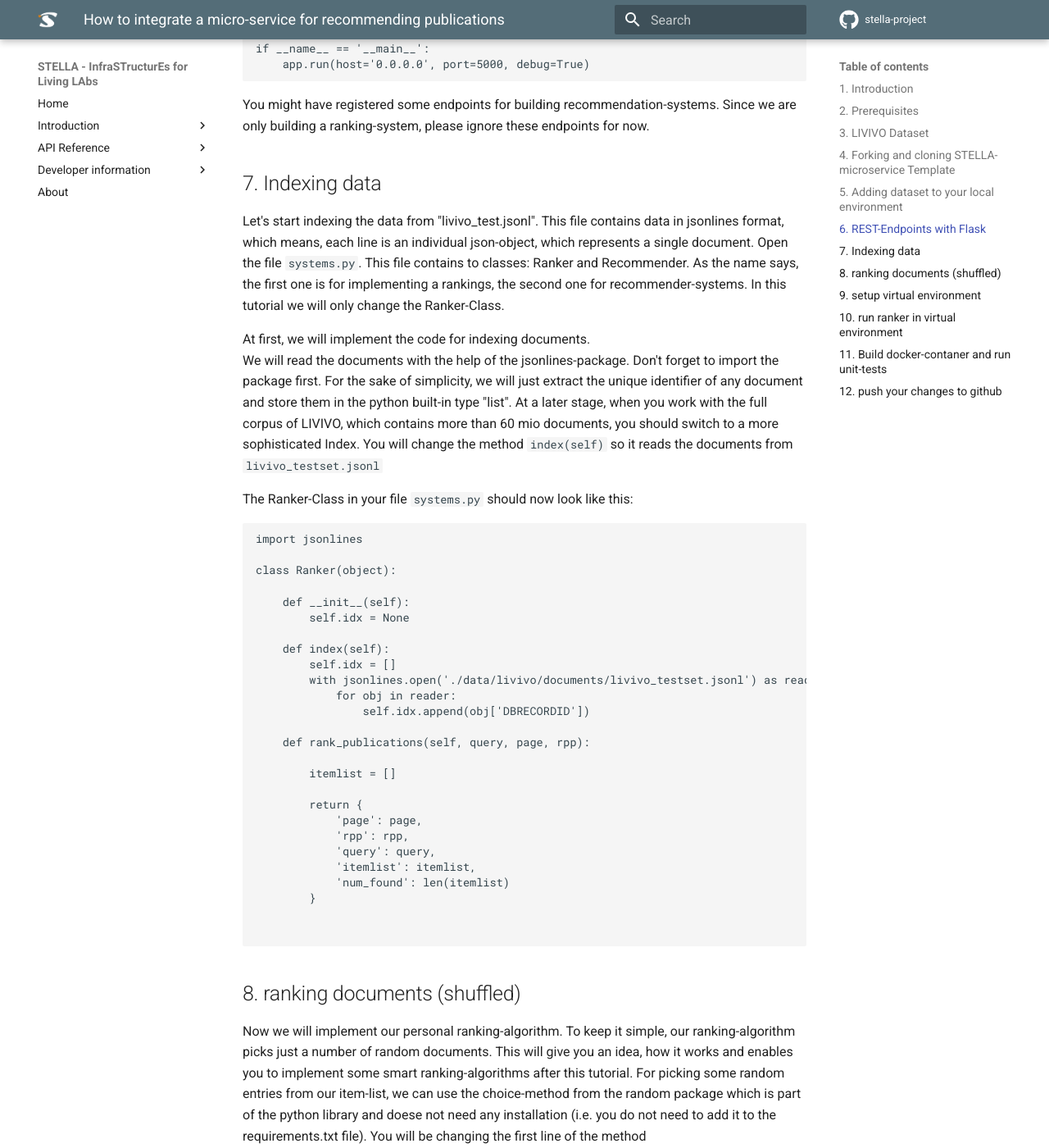
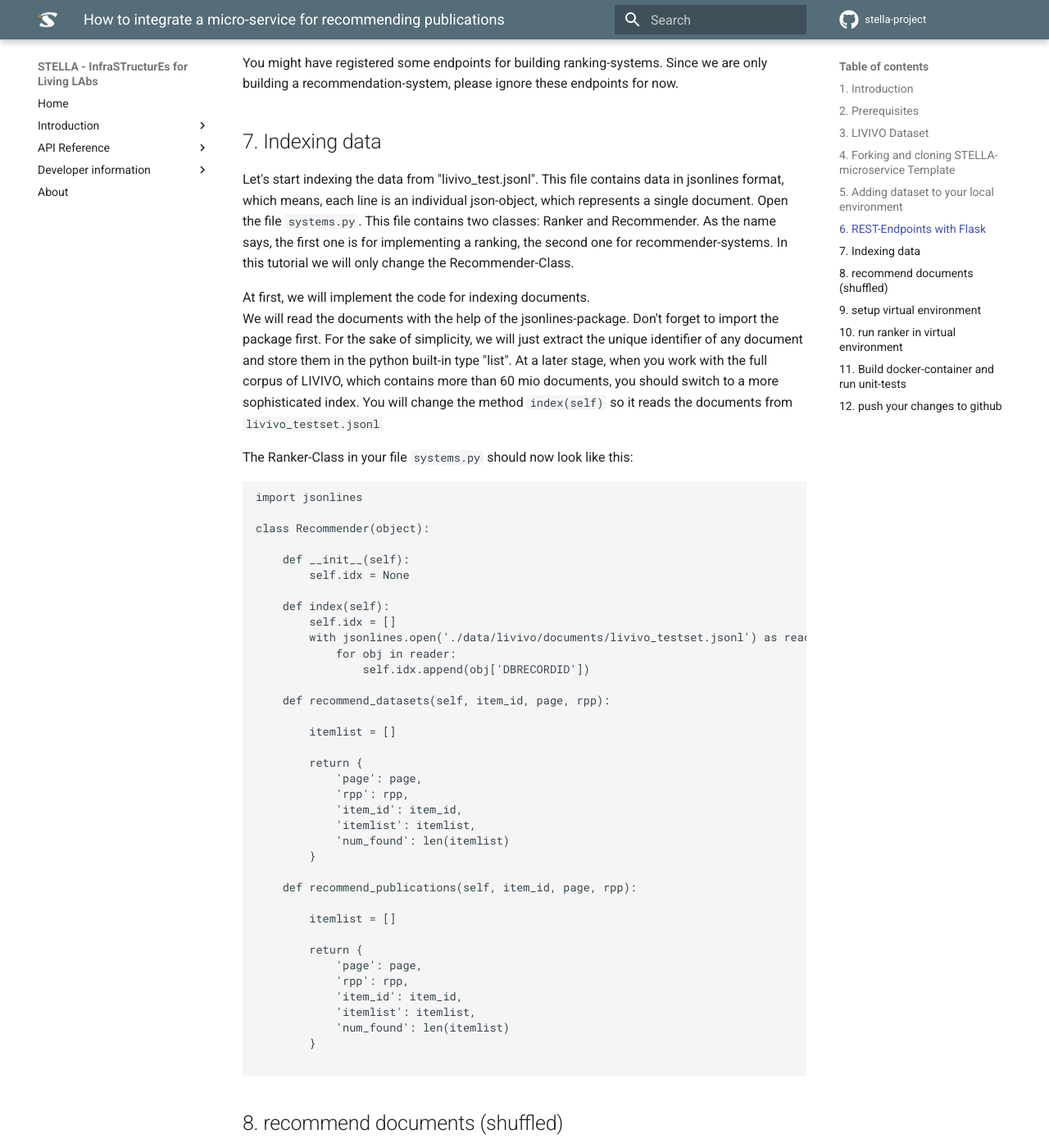
Before and after one commit to stella-project/stella-documentation, an MkDocs documentation site: the page built from docs/guides/participants-recommender-publications.md, in a window 1280 px wide and 1400 px high, scrolled down 4465 px. Shown: the whole window at 82% size. Built offline with MkDocs 1.6.1 and Material for MkDocs 9.7.7, drawn with Linux system fonts in a browser that asks for light colours; some of the changed text lies outside the part shown.

Commit message:
Update participants-recommender-publications.md

````diff
--- a/docs/guides/participants-recommender-publications.md
+++ b/docs/guides/participants-recommender-publications.md
@@ -94,13 +94,13 @@
 To connect your system with STELLA, your container has to provide REST-endpoints according to the STELLA-interface.
 Your system should provide three endpoints.
 First of all, your system has to implement an indexing-endpoint. This endpoint is called when your system is used for the first time. It builds a search-index from the data provided by the site.
-The ranking-endpoint must return an ordered list of document-ids in JSON format. If you provide these endpoints, your results will be integrated seamlessly into the sites’ pages.
+The recommendation-endpoint must return an ordered list of document-ids in JSON format. If you provide these endpoints, your results will be integrated seamlessly into the sites’ pages.
 The test-endpoint is, as you may have guessed, for testing if your container is up and running. It just displays the name of your container.
 
 * **GET** `/index`
   Starts indexing data, when starting ranking-system for the first time
 
-* **GET** `/ranking?query=<string:qstr>&page=<int:pnum>&rpp=<int:rppnum>`
+* **GET** `/recommendadtion/publications?item_id=<string:item_id>&page=<int:pnum>&rpp=<int:rppnum>`
   Returns an ordered list of document-ids in JSON-Format
 
 * **GET** `/test`
@@ -169,19 +169,19 @@
     app.run(host='0.0.0.0', port=5000, debug=True)
 ```
 
-You might have registered some endpoints for building recommendation-systems. Since we are only building a ranking-system, please ignore these endpoints for now.
+You might have registered some endpoints for building ranking-systems. Since we are only building a recommendation-system, please ignore these endpoints for now.
 
 
 ## 7. Indexing data
 
 Let's start indexing the data from "livivo_test.jsonl".
 This file contains data in jsonlines format, which means, each line is an individual json-object, which represents a single document.
-Open the file ``systems.py``. This file contains to classes: Ranker and Recommender. As the name says, the first one is for implementing a rankings, the second one for recommender-systems. In this tutorial we will only change the Ranker-Class.
+Open the file ``systems.py``. This file contains two classes: Ranker and Recommender. As the name says, the first one is for implementing a ranking, the second one for recommender-systems. In this tutorial we will only change the Recommender-Class.
 
 At first, we will implement the code for indexing documents.
 We will read the documents with the help of the jsonlines-package. Don't forget to import the package first.
 For the sake of simplicity, we will just extract the unique identifier of any document and store them in the python built-in type "list".
-At a later stage, when you work with the full corpus of LIVIVO, which contains more than 60 mio documents, you should switch to a more sophisticated Index.
+At a later stage, when you work with the full corpus of LIVIVO, which contains more than 60 mio documents, you should switch to a more sophisticated index.
 You will change the method ```index(self)``` so it reads the documents from ```livivo_testset.jsonl```
 
 The Ranker-Class in your file ``systems.py`` should now look like this:
@@ -189,7 +189,7 @@
 ```python
 import jsonlines
 
-class Ranker(object):
+class Recommender(object):
 
     def __init__(self):
         self.idx = None
@@ -200,34 +200,45 @@
             for obj in reader:
                 self.idx.append(obj['DBRECORDID'])
 
-    def rank_publications(self, query, page, rpp):
+    def recommend_datasets(self, item_id, page, rpp):
 
         itemlist = []
 
         return {
             'page': page,
             'rpp': rpp,
-            'query': query,
+            'item_id': item_id,
             'itemlist': itemlist,
             'num_found': len(itemlist)
         }
 
+    def recommend_publications(self, item_id, page, rpp):
+
+        itemlist = []
+
+        return {
+            'page': page,
+            'rpp': rpp,
+            'item_id': item_id,
+            'itemlist': itemlist,
+            'num_found': len(itemlist)
+        }
 
 ```
 
-## 8. ranking documents (shuffled)
+## 8. recommend documents (shuffled)
 
-Now we will implement our personal ranking-algorithm. To keep it simple, our ranking-algorithm picks just a number of random documents.
-This will give you an idea, how it works and enables you to implement some smart ranking-algorithms after this tutorial.
-For picking some random entries from our item-list, we can use the choice-method from the random package which is part of the python library and doese not need any installation (i.e. you do not need to add it to the requirements.txt file). You will be changing the first line of the method ```rank_publications(self, query, page, rpp)``` to get a randomized item list ```itemlist = random.choices(self.idx, k=rpp)```
+Now we will implement our personal algorithm for recommending publications. To keep it simple, our recommender-algorithm picks just a number of random documents.
+This will give you an idea, how it works and enables you to implement some smart recommender-algorithms after this tutorial.
+For picking some random entries from our item-list, we can use the choice-method from the random package which is part of the python library and does not need any installation (i.e. you do not need to add it to the requirements.txt file). You will be changing the first line of the method ```recommend_publications(self, query, page, rpp)``` to get a randomized item list ```itemlist = random.choices(self.idx, k=rpp)```
 
-The Ranker-Class in your file ``systems.py`` should now look like this:
+The Recommender-Cass in your file ``systems.py`` should now look like this:
 
 ```python
 import jsonlines
 import random
 
-class Ranker(object):
+class Recommender(object):
 
     def __init__(self):
         self.idx = None
@@ -238,14 +249,26 @@
             for obj in reader:
                 self.idx.append(obj['DBRECORDID'])
 
-    def rank_publications(self, query, page, rpp):
+    def recommend_datasets(self, item_id, page, rpp):
+
+        itemlist = []
+
+        return {
+            'page': page,
+            'rpp': rpp,
+            'item_id': item_id,
+            'itemlist': itemlist,
+            'num_found': len(itemlist)
+        }
+
+    def recommend_publications(self, item_id, page, rpp):
 
         itemlist = random.choices(self.idx, k=rpp)
 
         return {
             'page': page,
             'rpp': rpp,
-            'query': query,
+            'item_id': item_id,
             'itemlist': itemlist,
             'num_found': len(itemlist)
         }
@@ -297,7 +320,7 @@
 ```shell
 pip install -r requirements.txt
 ```
-Don't push the folder ``venv`` which contains the virtual python environment to your github-repository. It's just for testing your Ranker on your local machine.
+Don't push the folder ``venv`` which contains the virtual python environment to your github-repository. It's just for testing your Recommender on your local machine.
 
 ## 10. run ranker in virtual environment
 
@@ -313,12 +336,13 @@
 Please open your browser and access the following address http://0.0.0.0:5000/test (you might need to use http://localhost:5000/test in Windows).
 Your browser should reply with the message "Container is running". This means, Flask is running and serving at Port 5000. Do not worry if your try http://0.0.0.0:5000/ as that entry point is not implemented (i.e. it is expected that you will get an error).
 
-Now we want to start indexing documents with our ranker. Please access the following address with your browser http://0.0.0.0:5000/index (or http://localhost:5000/index in Windows).
+Now we want to start indexing documents with our recommender. Please access the following address with your browser http://0.0.0.0:5000/index (or http://localhost:5000/index in Windows).
 This may take some time, when indexing a big collection. After indexing was successful, your browser should replay with "Indexing done!".
 
 We are ready to send queries to our ranking-system and get results.
-Access the following address with your browser http://0.0.0.0:5000/ranking?query=test (you might need to use http://localhost:5000/ranking?query=test in Windows).
-Your browser will reply with a JSON-Document, that look like to this (itemlist will be different, because the results are randomized):
+Access the following address with your browser http://0.0.0.0:5000/recommendation/publication?item_id=M5339676 (you might need to use http://localhost:5000/ranking?query=test in Windows).
+Please make sure using an item_id that exists in the indexed dataset, otherwise you'll may not get any results.
+Your browser will reply with a JSON-Document, that looks like this (itemlist will be different, because the results are randomized):
 
 ```JSON
 {
@@ -353,7 +377,7 @@
 
 Congratulations! Your ranker is running! We can now start to build a dockerized version and run unit-tests!
 
-## 11. Build docker-contaner and run unit-tests
+## 11. Build docker-container and run unit-tests
 
 You are now ready to build your ranker as a docker-container and run unit-tests to check if everything is working as expected, before pushing your code back to github.
 
@@ -375,12 +399,12 @@
 Open your browser and please verifiy, if the endpoints are accessible:
 - http://0.0.0.0:5000/test (http://localhost:5000/test in Windows)
 - http://0.0.0.0:5000/index (http://localhost:5000/index in Windows)
-- http://0.0.0.0:5000/ranking?query=test (http://localhost:5000/ranking?query=test in Windows)
+- http://0.0.0.0:5000/recommendation/publications?item_id=M8498126 (http://localhost:5000/recommendation/publications?item_id=M8498126 in Windows)
 
 Now we can run the unit-tests:
 
 ```shell
-$ python test_ranking.py
+$ python test_recommendation_publications.py
 ```
 
 This will run 6 different tests, which your container has to pass, before it can be integrated into STELLA
@@ -409,4 +433,4 @@
 git push origin main
 ```
 
-Your ranker is now ready for integration into the STELLA-infrastructure. Please make sure, that the visibility of your repository is set to "public".
+Your recommender-system is now ready for integration into the STELLA-infrastructure. Please make sure, that the visibility of your repository is set to "public".
````
Also changed, not shown: other parts of docs/guides/participants-recommender-publications.md (+1 -1 lines).
